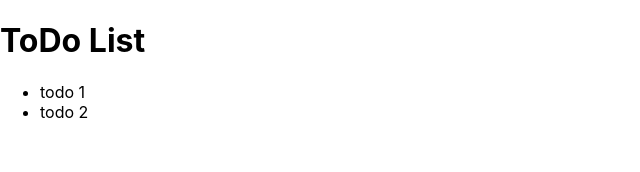
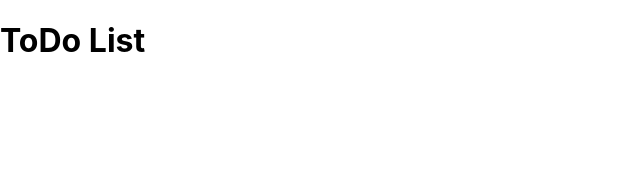
Before and after one commit to Djones917/toDo_ListR_2022, a React (Create React App) app: page / in a window 1280 px wide. Shown: the top 172 px of the page, without its empty margins (0-640 px from the left). Built offline with nearby package versions, Linux system fonts and the light colour scheme.

Commit message:
adding return todo task

```diff
--- a/src/TodoList.js
+++ b/src/TodoList.js
@@ -1,19 +1,22 @@
 import React, { Component } from "react";
+import Todo from "./Todo";
 
 class TodoList extends Component {
     constructor(props){
         super(props);
         this.state = {
-            todos: [{ task:"Walk the bird"}, { task:"punch the boss"}]
+            todos: [{ task: "Walk the bird"}, { task: "punch the boss"}]
         };
     }
     render() {
+        const todos = this.state.todos.map(todo => {
+           return <Todo task={todo.task}/>
+        });
         return (
             <div>
                <h1>ToDo List</h1>
                <ul>
-                 <li>todo 1</li>
-                 <li>todo 2</li>
+
                </ul>
             </div>
         )
```
